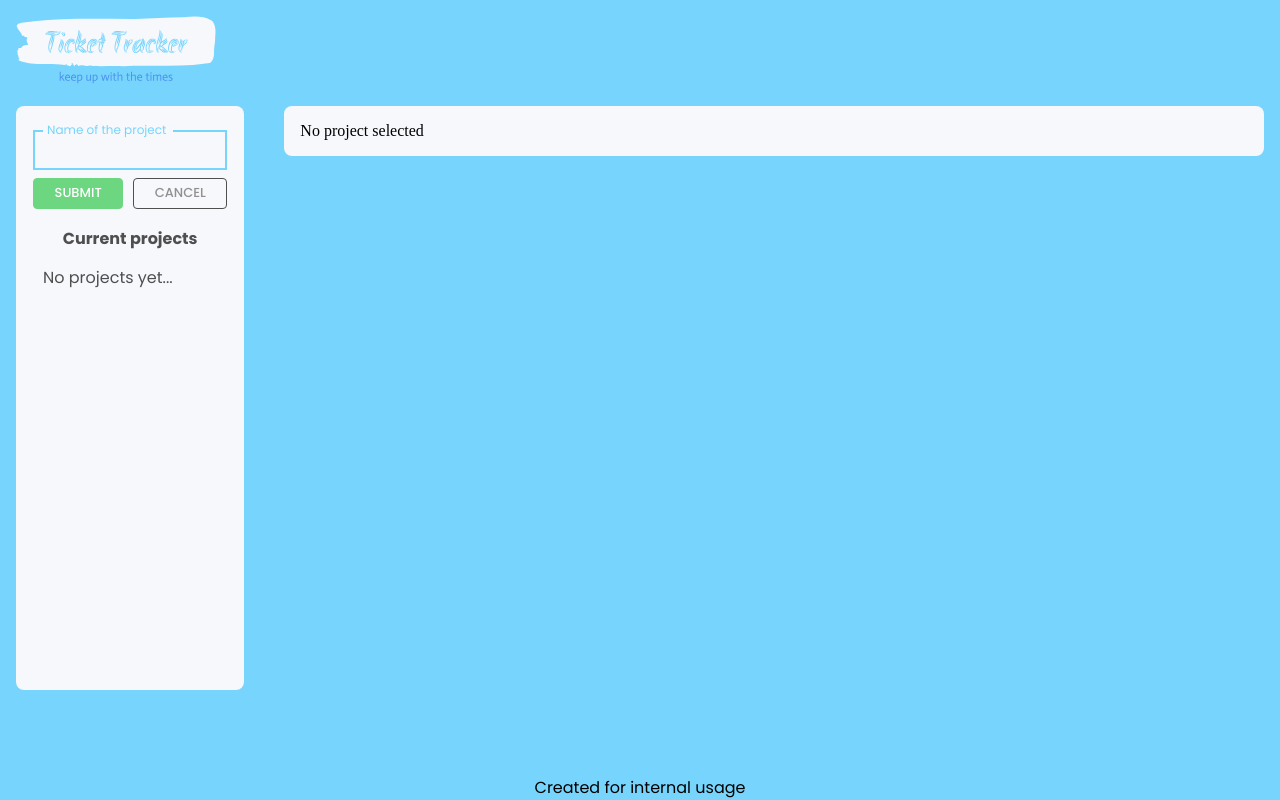
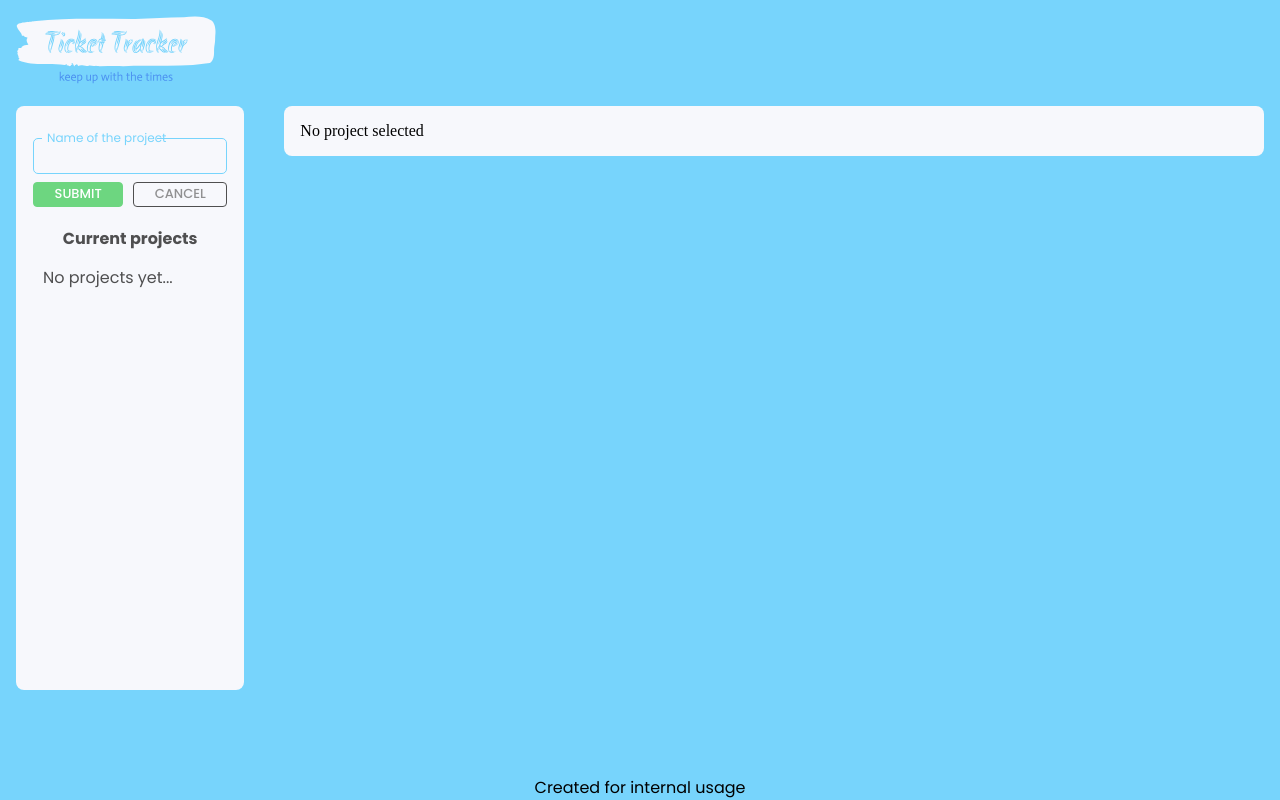
Before and after one commit to IgorLuzhnyi/ticketTracker, a React (Vite) app: page /projects in a window 1280 px wide. Both pictures are taken after a click on the button "CREATE NEW PROJECT". Built offline with nearby package versions, Linux system fonts and the light colour scheme.

Commit message:
refined custom input and button styling

```diff
--- a/src/components/CustomButtons/CustomButton.tsx
+++ b/src/components/CustomButtons/CustomButton.tsx
@@ -1,24 +1,18 @@
 import { forwardRef } from "react";
 import { Button, ButtonProps } from "@mui/material";
-import { SxProps, Theme } from "@mui/system";
 
-interface CustomButtonProps extends ButtonProps {
-  sx?: SxProps<Theme>;
-}
-
-export const CustomButton = forwardRef<HTMLButtonElement, CustomButtonProps>(
+export const CustomButton = forwardRef<HTMLButtonElement, ButtonProps>(
   ({ sx, children, ...rest }, ref) => {
     return (
       <Button
         ref={ref}
         {...rest}
-        size="small"
+        size="small" // this forces the CustomButton to always be small. change if needed
         variant="outlined"
         sx={{
-          mt: 1,
-          mb: 1,
-          pl: 1,
-          pr: 1,
+          py: 0,
+          px: 1,
+          alignSelf: "start",
           "&:hover": {
             backgroundColor: "primary.main",
             borderColor: "primary.dark",
@@ -30,7 +24,7 @@ export const CustomButton = forwardRef<HTMLButtonElement, CustomButtonProps>(
         {children}
       </Button>
     );
-  }
+  },
 );
 
 export const alternativeButtonStyling = {
@@ -49,7 +43,8 @@ export const confirmButtonStyling = {
   backgroundColor: "success.main",
   color: "#fff",
   borderColor: "success.main",
-  "&.MuiButtonBase-root:hover": {
+
+  "&:hover": {
     backgroundColor: "primary.main",
     borderColor: "secondary.main",
   },
@@ -60,9 +55,9 @@ export const declineButtonStyling = {
   backgroundColor: "info.main",
   borderColor: "secondary.dark",
 
-  "&.MuiButtonBase-root:hover": {
+  "&:hover": {
+    color: "#fff",
     backgroundColor: "secondary.main",
-    color: "#fff",
     borderColor: "secondary.main",
   },
 };
--- a/src/components/CustomInput/CustomInput.tsx
+++ b/src/components/CustomInput/CustomInput.tsx
@@ -1,21 +1,30 @@
-import { forwardRef } from "react";
-import { TextField, TextFieldProps, styled } from "@mui/material";
+import { TextField, styled } from "@mui/material";
 
-const CustomInput = styled(
-  forwardRef<HTMLInputElement, TextFieldProps>((props, ref) => (
-    <TextField size="small" {...props} ref={ref} />
-  ))
-)(({ theme }) => ({
+const CustomInput = styled(TextField)(({ theme }) => ({
   "& .MuiOutlinedInput-root": {
-    borderRadius: 0,
+    borderRadius: 5,
+    fontSize: 14,
+
+    "&:not(.MuiInputBase-multiline)": {
+      height: 36,
+    },
+
     "& fieldset": {
       borderColor: theme.palette.secondary.light,
+      borderWidth: 1,
     },
+
     "&:hover fieldset": {
       borderColor: theme.palette.secondary.main,
     },
+
     "&.Mui-focused fieldset": {
       borderColor: theme.palette.primary.main,
+      borderWidth: 1,
+    },
+
+    "& input": {
+      padding: "6px 12px",
     },
   },
 }));
--- a/src/components/Projects/Projects.tsx
+++ b/src/components/Projects/Projects.tsx
@@ -124,6 +124,7 @@ export function Projects() {
                     variant="outlined"
                     id="new-project"
                     label="Name of the project"
+                    sx={{ my: 1 }}
                     {...register("projectName", {
                       required: {
                         value: true,
@@ -213,8 +214,6 @@ export function Projects() {
                       <Box
                         sx={{
                           width: "100%",
-                          mt: 2,
-                          mb: 1,
                           justifyContent: "center",
                         }}
                       >
@@ -229,6 +228,7 @@ export function Projects() {
                               autoFocus
                               variant="outlined"
                               label="Name of the project"
+                              sx={{ my: 1 }}
                               id="existing-project"
                               defaultValue={
                                 editedProjectIndex >= 0
@@ -252,7 +252,7 @@ export function Projects() {
                             </Typography>
                             <Stack
                               direction="row"
-                              sx={{ justifyContent: "space-between" }}
+                              sx={{ mb: 1, justifyContent: "space-between" }}
                             >
                               <CustomButton
                                 type="submit"
@@ -355,7 +355,7 @@ export function Projects() {
                                         removeProject(project.projectId),
                                       onDecline: () =>
                                         setConfirmationWindowValues(
-                                          defaultConfirmationWindowValues
+                                          defaultConfirmationWindowValues,
                                         ),
                                     });
                                   }}
--- a/src/components/Tickets/Ticket.tsx
+++ b/src/components/Tickets/Ticket.tsx
@@ -153,6 +153,7 @@ export function Ticket() {
                 <Box>
                   <FormControl
                     sx={{
+                      py: 1,
                       width: "100%",
                       alignSelf: "flex-start",
                     }}
@@ -245,6 +246,7 @@ export function Ticket() {
               >
                 <FormControl
                   sx={{
+                    py: 1,
                     width: "100%",
                     alignSelf: "flex-start",
                   }}
@@ -253,6 +255,8 @@ export function Ticket() {
                     autoFocus
                     variant="outlined"
                     label="Ticket description"
+                    multiline
+                    rows={4}
                     defaultValue={currentTicket?.ticketDescription}
                     {...register("ticketDescription")}
                   />
@@ -310,6 +314,7 @@ export function Ticket() {
                 <Typography
                   variant="h6"
                   sx={{
+                    mt: 1,
                     flex: 1,
                     wordBreak: "break-word",
                     overflowWrap: "anywhere",
--- a/src/components/Tickets/TicketLinksSection.tsx
+++ b/src/components/Tickets/TicketLinksSection.tsx
@@ -99,8 +99,10 @@ const TicketLinksSection = ({
                     sx={{
                       mt: 1,
                       mb: 1,
+                      justifyContent: "space-between",
                     }}
                   >
+                    <Stack direction="row">
                       <FormControl>
                         <CustomInput
                           autoFocus
@@ -110,13 +112,16 @@ const TicketLinksSection = ({
                             currentTicket?.ticketLinks[index].linkName
                           }
                           label="Name of the service *"
-                        {...register(`ticketLinks.${index}.linkName` as const, {
+                          {...register(
+                            `ticketLinks.${index}.linkName` as const,
+                            {
                               pattern: {
                                 value: /^.{1,30}$/,
                                 message: "30 characters max",
                               },
                               required: true,
-                        })}
+                            },
+                          )}
                           error={
                             !!errors.ticketLinks &&
                             !!errors.ticketLinks[index]?.linkName
@@ -153,6 +158,7 @@ const TicketLinksSection = ({
                             : null}
                         </Typography>
                       </FormControl>
+                    </Stack>
                     <Stack direction="row" sx={{ gap: 1 }}>
                       <CustomButton
                         type="submit"
@@ -187,7 +193,7 @@ const TicketLinksSection = ({
             return (
               <Box key={index}>
                 <Stack direction="row" sx={{ alignItems: "center" }}>
-                  <Typography sx={{ flex: 2 }}>
+                  <Typography sx={{ flex: 2, fontSize: "14px" }}>
                     {linkData.linkName}:&nbsp;
                   </Typography>
                   <MUILink
@@ -199,13 +205,13 @@ const TicketLinksSection = ({
                       color: "black",
                       textDecoration: "none",
                       fontFamily: theme.typography.fontFamily,
-                      fontSize: theme.typography.h5.fontSize,
+                      fontSize: "14px",
                     }}
                   >
                     {linkData.link}
                   </MUILink>
                   {linkData.id !== currentlyEditing && (
-                    <Stack direction="row" sx={{ flex: 2, gap: 1 }}>
+                    <Stack direction="row" sx={{ gap: 1 }}>
                       <CustomButton
                         sx={alternativeButtonStyling}
                         onClick={() => {
@@ -216,8 +222,8 @@ const TicketLinksSection = ({
                       >
                         Edit
                       </CustomButton>
-                      <Button
-                        sx={{ color: "black" }}
+                      <CustomButton
+                        sx={alternativeButtonStyling}
                         onClick={() => {
                           setEditingAction(ticketActions.removingLink);
                           setCurrentlyEditing(linkData.id);
@@ -225,16 +231,21 @@ const TicketLinksSection = ({
                         }}
                       >
                         Remove
-                      </Button>
+                      </CustomButton>
                     </Stack>
                   )}
-                  {/* confirmation window */}
                   <Stack>
                     {confirmationWindowIsOpen &&
                       linkData.id === currentlyEditing && (
-                        <Stack>
+                        <Stack
+                          direction="row"
+                          sx={{ alignItems: "center", gap: 1 }}
+                        >
                           <Typography>Delete this link?</Typography>
-                          <Button
+                          <CustomButton
+                            sx={{
+                              ...confirmButtonStyling,
+                            }}
                             onClick={() => {
                               if (projectId && ticketId)
                                 updateTicket(
@@ -247,15 +258,16 @@ const TicketLinksSection = ({
                             }}
                           >
                             Yes
-                          </Button>
-                          <Button
+                          </CustomButton>
+                          <CustomButton
+                            sx={declineButtonStyling}
                             onClick={() => {
                               resetEditingData();
                               setConfirmationWindowIsOpen(false);
                             }}
                           >
                             No
-                          </Button>
+                          </CustomButton>
                         </Stack>
                       )}
                   </Stack>
@@ -352,6 +364,7 @@ const TicketLinksSection = ({
               : false
           }
           onClick={() => {
+            // need to reset if was editing anything else before clicked this button
             if (editingAction !== ticketActions.editingLink) {
               setEditingAction(ticketActions.addingLink);
             } else {
```
Also changed, not shown: assignments.txt. Lines whose indentation alone changed are shown as unchanged.
